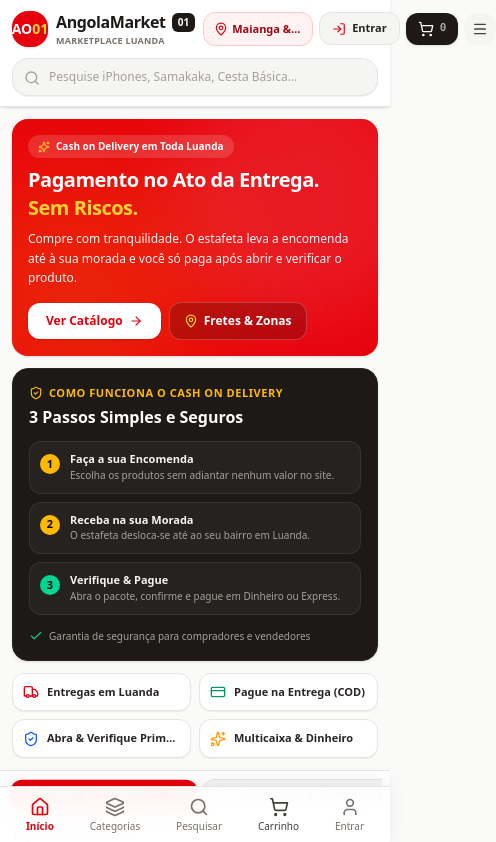
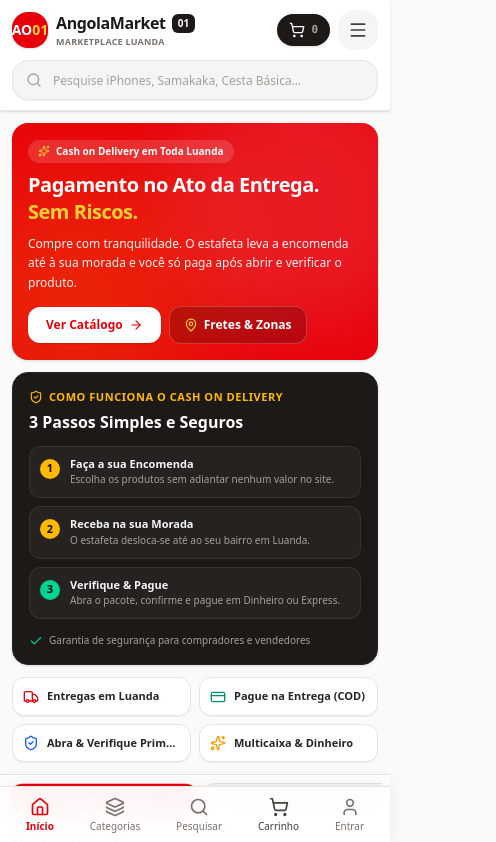
Before and after one commit to paulinoarmando62-cell/AngolaMarket01--Plataforma-, a React (Vite) app: page / in a window 390 px wide. Shown: the top 842 px of the page, 496 px wide, since content can reach past the window. Built offline with nearby package versions, Linux system fonts and the light colour scheme.

Commit message:
feat(pwa): optimize mobile meta tags and refactor navbar
Add PWA-ready meta tags to improve mobile experience and remove redundant location dropdown from the navbar.

```diff
--- a/index.html
+++ b/index.html
@@ -2,7 +2,12 @@
 <html lang="pt">
   <head>
     <meta charset="UTF-8" />
-    <meta name="viewport" content="width=device-width, initial-scale=1.0" />
+    <meta name="viewport" content="width=device-width, initial-scale=1.0, maximum-scale=1.0, user-scalable=no, viewport-fit=cover" />
+    <meta name="theme-color" content="#dc2626" />
+    <meta name="mobile-web-app-capable" content="yes" />
+    <meta name="apple-mobile-web-app-capable" content="yes" />
+    <meta name="apple-mobile-web-app-status-bar-style" content="default" />
+    <meta name="apple-mobile-web-app-title" content="AngolaMarket" />
     <title>AngolaMarket 01 | Marketplace de Angola com Pagamento na Entrega (Luanda)</title>
     <meta name="description" content="O maior marketplace de Angola com pagamento no ato da entrega (Cash on Delivery / TPA Multicaixa) na província de Luanda." />
     <meta property="og:title" content="AngolaMarket 01 | Marketplace Luanda COD" />
--- a/src/components/Navbar.tsx
+++ b/src/components/Navbar.tsx
@@ -178,61 +178,9 @@
           </div>
 
           {/* Quick Actions & Role Badges */}
-          <div className="flex items-center gap-1.5 sm:gap-2.5 shrink-0">
+          <div className="flex items-center gap-2 sm:gap-2.5 shrink-0">
 
-            {/* Mobile Location Quick Button */}
-            <div className="relative lg:hidden">
-              <button
-                onClick={() => setShowZoneDropdown(!showZoneDropdown)}
-                className="flex items-center gap-1 px-2.5 py-2 rounded-xl sm:rounded-2xl bg-red-50 border border-red-200 text-red-800 text-[11px] font-bold cursor-pointer"
-                title="Alterar Bairro de Entrega em Luanda"
-              >
-                <MapPin className="w-3.5 h-3.5 text-red-600 shrink-0" />
-                <span className="max-w-[70px] truncate">{selectedZone.neighborhood || selectedZone.name.split('(')[0]}</span>
-              </button>
-
-              {showZoneDropdown && (
-                <div
-                  className="fixed inset-x-3 top-16 bg-white border border-stone-200 rounded-3xl shadow-2xl p-3.5 z-50 animate-in fade-in max-w-sm mx-auto"
-                >
-                  <div className="p-2 border-b border-stone-100 flex items-center justify-between">
-                    <span className="text-xs font-bold text-stone-900">Bairro em Luanda</span>
-                    <button
-                      onClick={() => setShowZoneDropdown(false)}
-                      className="p-1 rounded-lg hover:bg-stone-100 text-stone-500"
-                    >
-                      <X className="w-4 h-4" />
-                    </button>
-                  </div>
-                  <div className="max-h-64 overflow-y-auto py-1 space-y-1">
-                    {luandaZones.map((zone) => (
-                      <button
-                        key={zone.id}
-                        onClick={() => {
-                          onSelectZone(zone);
-                          setShowZoneDropdown(false);
-                        }}
-                        className={`w-full text-left p-2.5 rounded-2xl text-xs flex items-center justify-between transition-colors cursor-pointer ${
-                          selectedZone.id === zone.id
-                            ? 'bg-red-50 text-red-700 border border-red-200 font-bold'
-                            : 'text-stone-700 hover:bg-stone-100'
-                        }`}
-                      >
-                        <div>
-                          <p className="font-semibold">{zone.neighborhood || zone.name}</p>
-                          <p className="text-[10px] text-stone-500 font-normal">{zone.municipality} • {zone.estimatedHours}</p>
-                        </div>
-                        <span className="font-bold text-stone-900 font-mono">
-                          {formatKwanzas(zone.deliveryFee)}
-                        </span>
-                      </button>
-                    ))}
-                  </div>
-                </div>
-              )}
-            </div>
-
-            {/* Role-Specific Direct Navigation Buttons */}
+            {/* Role-Specific Direct Navigation Buttons (Desktop / Tablets) */}
             {currentUser?.role === 'admin' && (
               <button
                 id="admin-portal-nav-btn"
@@ -271,24 +219,24 @@
               </button>
             )}
 
-            {/* User Auth Button / Dropdown */}
-            <div className="relative">
+            {/* Desktop-Only User Auth Button / Dropdown (Mobile users have dedicated Bottom Bar & Drawer) */}
+            <div className="relative hidden md:block">
               {currentUser ? (
                 <div>
                   <button
                     onClick={() => setShowUserDropdown(!showUserDropdown)}
-                    className="flex items-center gap-1.5 p-1 sm:px-3 sm:py-1.5 rounded-xl sm:rounded-2xl bg-stone-100 hover:bg-stone-200 border border-stone-200 text-xs font-bold transition-all cursor-pointer"
+                    className="flex items-center gap-1.5 px-3 py-1.5 rounded-2xl bg-stone-100 hover:bg-stone-200 border border-stone-200 text-xs font-bold transition-all cursor-pointer"
                   >
                     <img
                       src={currentUser.avatar || 'https://images.unsplash.com/photo-1535713875002-d1d0cf377fde?w=150&auto=format&fit=crop&q=80'}
                       alt=""
-                      className="w-7 h-7 sm:w-6 sm:h-6 rounded-xl object-cover"
+                      className="w-6 h-6 rounded-xl object-cover"
                       referrerPolicy="no-referrer"
                     />
-                    <span className="hidden md:inline max-w-[100px] truncate text-stone-900 font-semibold">
+                    <span className="inline max-w-[100px] truncate text-stone-900 font-semibold">
                       {currentUser.name.split(' ')[0]}
                     </span>
-                    <ChevronDown className="w-3.5 h-3.5 text-stone-500 hidden sm:inline" />
+                    <ChevronDown className="w-3.5 h-3.5 text-stone-500" />
                   </button>
 
                   {showUserDropdown && (
@@ -352,10 +300,10 @@
                 <button
                   id="auth-login-btn"
                   onClick={onOpenAuth}
-                  className="flex items-center gap-1.5 px-3 py-2 rounded-xl sm:rounded-2xl bg-stone-100 hover:bg-stone-200 border border-stone-200 text-stone-800 text-xs font-bold transition-all cursor-pointer"
+                  className="flex items-center gap-1.5 px-3.5 py-2 rounded-2xl bg-stone-100 hover:bg-stone-200 border border-stone-200 text-stone-800 text-xs font-bold transition-all cursor-pointer"
                 >
                   <LogIn className="w-3.5 h-3.5 text-red-600" />
-                  <span className="text-[11px] sm:text-xs">Entrar</span>
+                  <span>Entrar</span>
                 </button>
               )}
             </div>
@@ -364,7 +312,7 @@
             <button
               id="cart-drawer-btn"
               onClick={onOpenCart}
-              className="relative flex items-center gap-1.5 sm:gap-2 px-3 py-2 sm:px-3.5 sm:py-2.5 rounded-xl sm:rounded-2xl bg-stone-900 hover:bg-black text-white text-xs md:text-sm font-bold shadow-sm transition-all transform active:scale-95 cursor-pointer shrink-0"
+              className="relative flex items-center gap-1.5 sm:gap-2 px-3 py-2 sm:px-3.5 sm:py-2.5 rounded-2xl bg-stone-900 hover:bg-black text-white text-xs md:text-sm font-bold shadow-sm transition-all transform active:scale-95 cursor-pointer shrink-0"
             >
               <ShoppingCart className="w-4 h-4 text-white" />
               <span className="hidden sm:inline">Carrinho</span>
@@ -385,14 +333,15 @@
             {/* Mobile Menu Toggle */}
             <button
               onClick={() => setMobileMenuOpen(!mobileMenuOpen)}
-              className="lg:hidden p-2 rounded-xl sm:rounded-2xl bg-stone-100 text-stone-700 hover:bg-stone-200 cursor-pointer shrink-0"
+              className="lg:hidden p-2.5 rounded-2xl bg-stone-100 text-stone-700 hover:bg-stone-200 cursor-pointer shrink-0"
+              aria-label="Abrir Menu"
             >
-              <Menu className="w-4 h-4 sm:w-5 sm:h-5" />
+              <Menu className="w-5 h-5" />
             </button>
           </div>
         </div>
 
-        {/* Mobile Full-Width Search Input (Always visible & spacious on mobile) */}
+        {/* Mobile Full-Width Search Input (Clean, high contrast, native app look) */}
         <div className="md:hidden mt-2.5">
           <div className="relative w-full">
             <input
@@ -401,15 +350,15 @@
               value={searchTerm}
               onChange={(e) => onSearchChange(e.target.value)}
               placeholder="Pesquise iPhones, Samakaka, Cesta Básica..."
-              className="w-full bg-stone-100 text-stone-900 placeholder-stone-400 text-xs pl-9 pr-9 py-2.5 rounded-2xl border border-stone-200 focus:outline-none focus:ring-2 focus:ring-red-600 focus:bg-white transition-all shadow-2xs"
+              className="w-full bg-stone-100 text-stone-900 placeholder-stone-400 text-xs pl-10 pr-9 py-2.5 h-10 rounded-2xl border border-stone-200 focus:outline-none focus:ring-2 focus:ring-red-600 focus:bg-white transition-all shadow-2xs"
             />
-            <Search className="w-4 h-4 text-stone-400 absolute left-3 top-3" />
+            <Search className="w-4 h-4 text-stone-400 absolute left-3.5 top-3 pointer-events-none" />
             {searchTerm && (
               <button
                 onClick={() => onSearchChange('')}
-                className="absolute right-2.5 top-2.5 p-1 text-stone-400 hover:text-stone-800"
+                className="absolute right-2.5 top-2 p-1 text-stone-400 hover:text-stone-800 cursor-pointer"
               >
-                <X className="w-3.5 h-3.5" />
+                <X className="w-4 h-4" />
               </button>
             )}
           </div>
```
